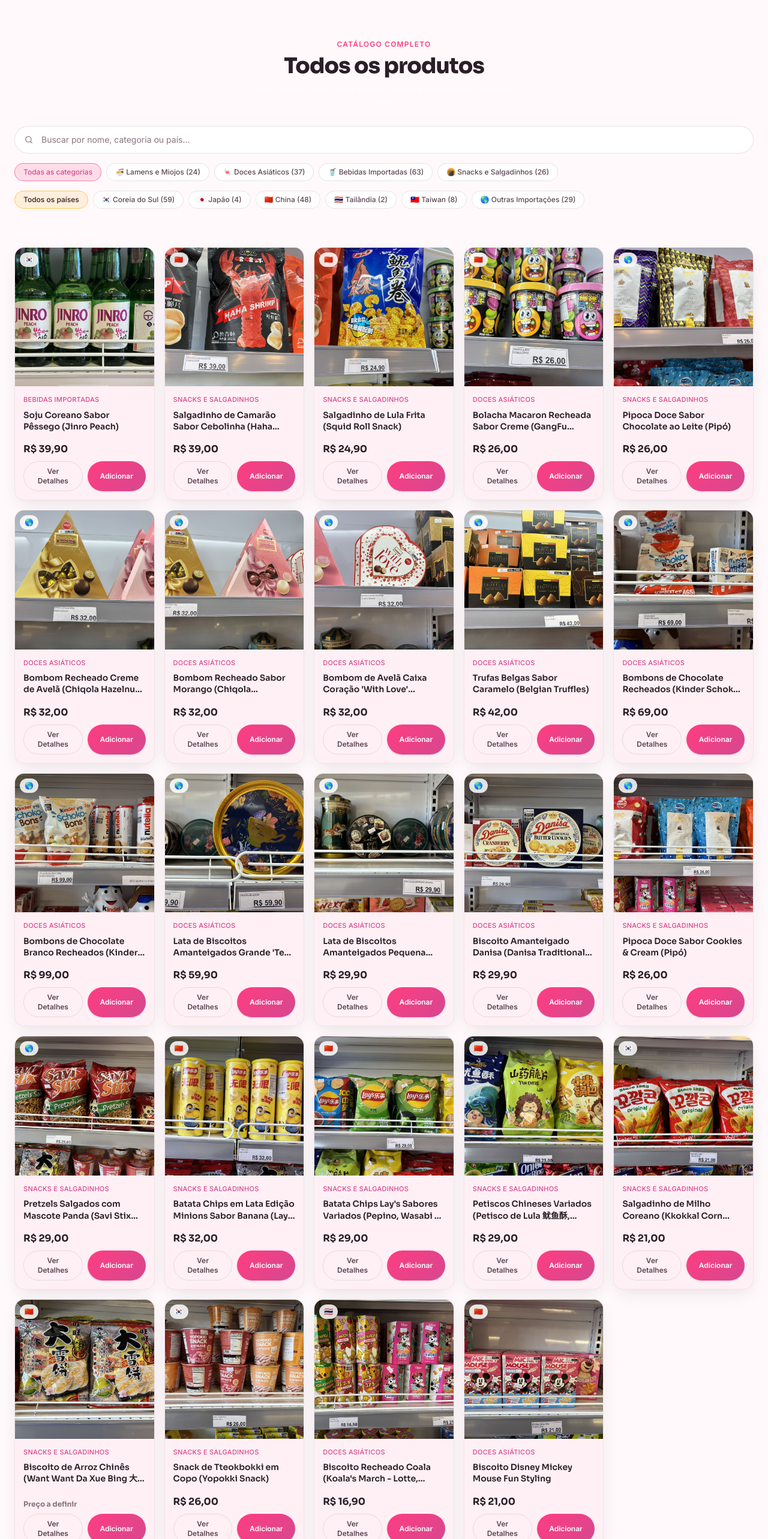
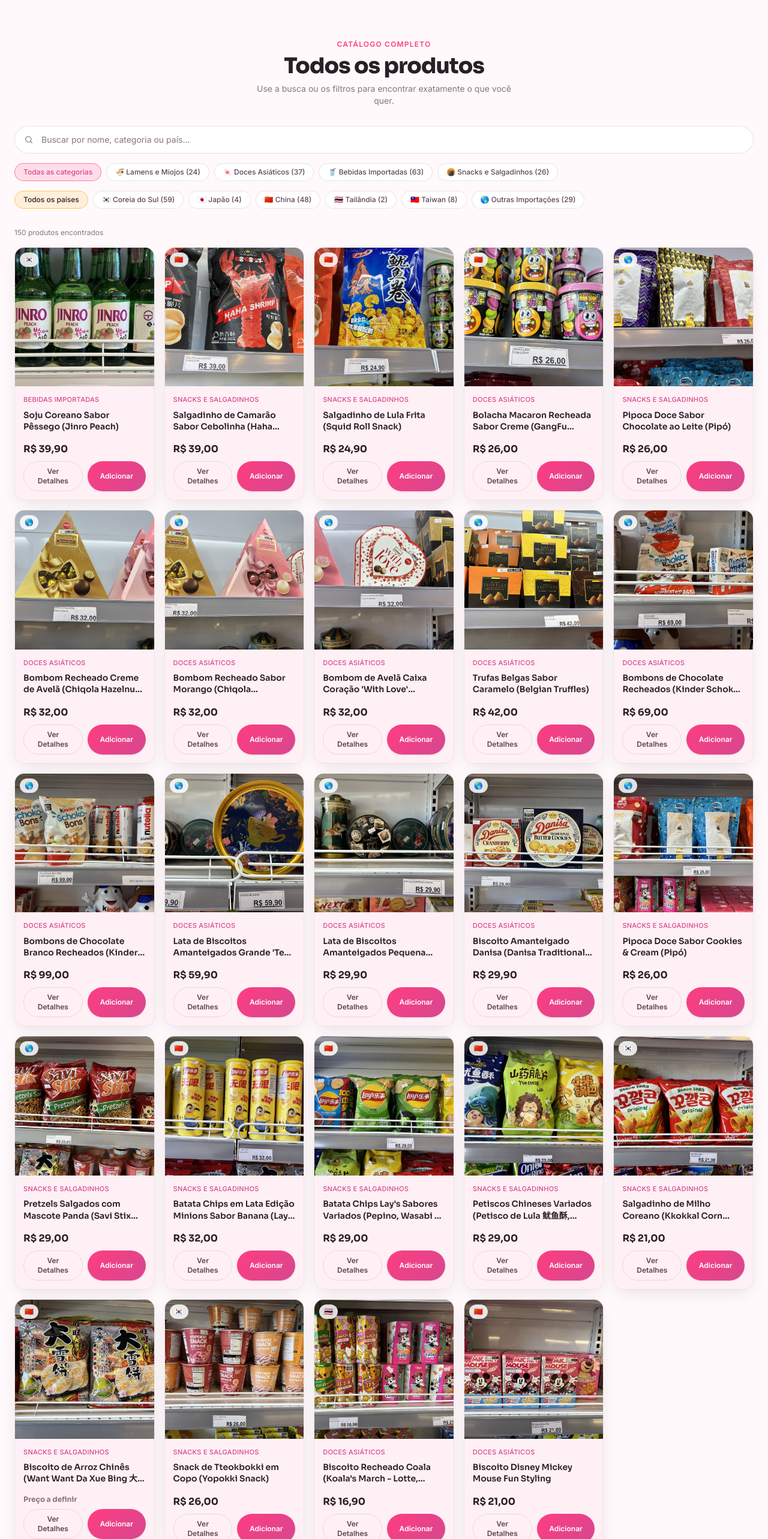
Before and after one commit to lcbcoreographer-rgb/lavish-imports, a React (Vite) app: page / in a window 1280 px wide. Shown: the part 1392-3958 px from the top of the page at 60% size. Built offline with nearby package versions, Linux system fonts and the light colour scheme.

Commit message:
feat: retheme Catalog and add staggered reveal to product grid

```diff
--- a/src/components/Catalog.jsx
+++ b/src/components/Catalog.jsx
@@ -1,6 +1,7 @@
 import React, { useEffect, useMemo, useState } from "react";
 import Filters from "./Filters.jsx";
 import ProductCard from "./ProductCard.jsx";
+import { Reveal, RevealGroup, RevealItem } from "./Reveal.jsx";
 
 const PAGE_SIZE = 24;
 
@@ -40,15 +41,15 @@
 
   return (
     <section id="produtos" className="mx-auto max-w-7xl px-4 py-16 sm:px-6 sm:py-24">
-      <div className="mb-8 flex flex-col items-center text-center">
+      <Reveal className="mb-8 flex flex-col items-center text-center">
         <span className="text-xs font-semibold uppercase tracking-widest text-accent-pink">
           Catálogo completo
         </span>
         <h2 className="section-title mt-2">Todos os produtos</h2>
-        <p className="mt-2 max-w-md text-sm text-white/60">
+        <p className="mt-2 max-w-md text-sm text-ink-500">
           Use a busca ou os filtros para encontrar exatamente o que você quer.
         </p>
-      </div>
+      </Reveal>
 
       <div className="mb-8">
         <Filters
@@ -63,20 +64,22 @@
       </div>
 
       {filtered.length === 0 ? (
-        <div className="card-surface rounded-2xl px-6 py-16 text-center text-white/60">
+        <div className="card-surface rounded-2xl px-6 py-16 text-center text-ink-500">
           Nenhum produto encontrado para essa busca/filtro.
         </div>
       ) : (
         <>
-          <p className="mb-4 text-xs text-white/45">
+          <p className="mb-4 text-xs text-ink-500">
             {filtered.length} produto{filtered.length !== 1 ? "s" : ""} encontrado
             {filtered.length !== 1 ? "s" : ""}
           </p>
-          <div className="grid grid-cols-2 gap-3 sm:grid-cols-3 sm:gap-4 lg:grid-cols-4 xl:grid-cols-5">
+          <RevealGroup className="grid grid-cols-2 gap-3 sm:grid-cols-3 sm:gap-4 lg:grid-cols-4 xl:grid-cols-5">
             {visible.map((product) => (
-              <ProductCard key={product.id} product={product} onOpenDetails={onOpenDetails} />
+              <RevealItem key={product.id}>
+                <ProductCard product={product} onOpenDetails={onOpenDetails} />
+              </RevealItem>
             ))}
-          </div>
+          </RevealGroup>
 
           {visibleCount < filtered.length && (
             <div className="mt-10 flex justify-center">
```
